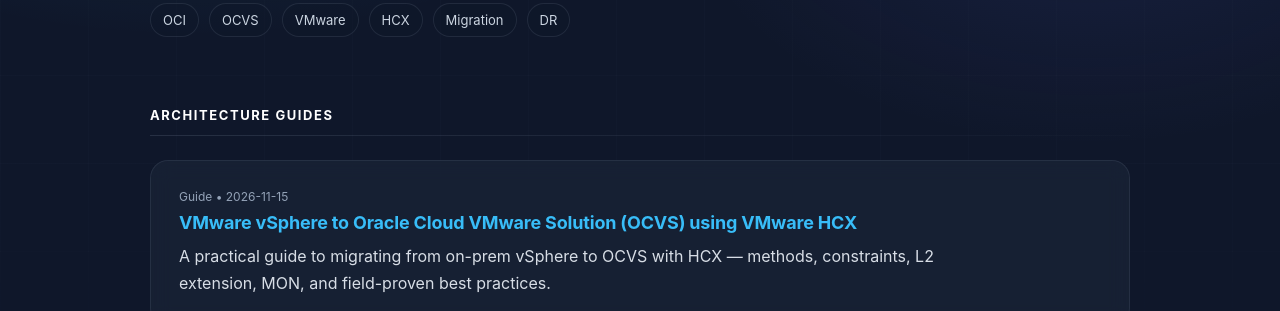
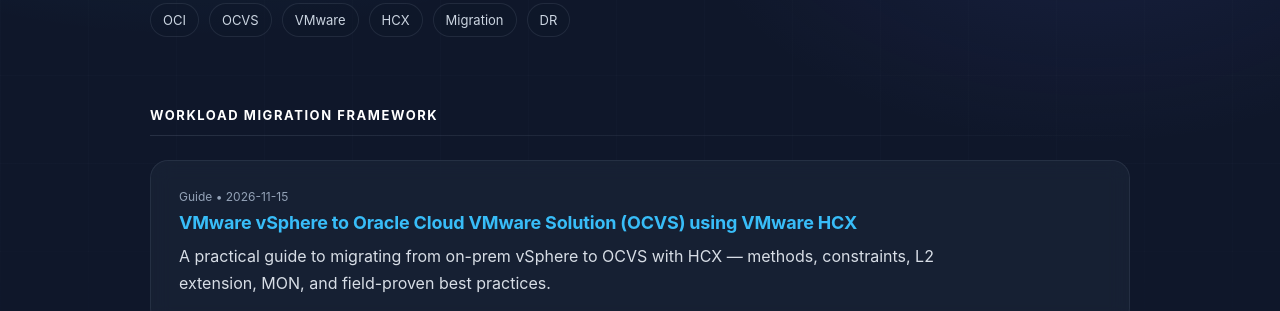
Before and after one commit to Daniel-Jamil/danieljamil.github.io, a Jekyll site: the page built from index.md, in a window 1280 px wide and 900 px high. Shown: the part 365-676 px from the top of the window. Built offline with Jekyll 4.4.1, drawn with Linux system fonts in a browser that asks for light colours.

Commit message:
Update index.md

```diff
--- a/index.md
+++ b/index.md
@@ -17,7 +17,7 @@
 </div>
 </section>
 
-<h2 class="section-title">Architecture guides</h2>
+<h2 class="section-title">Workload migration framework</h2>
 
 {% assign guides = site.posts | where: "guide", true %}
 {% for post in guides limit:4 %}
```
